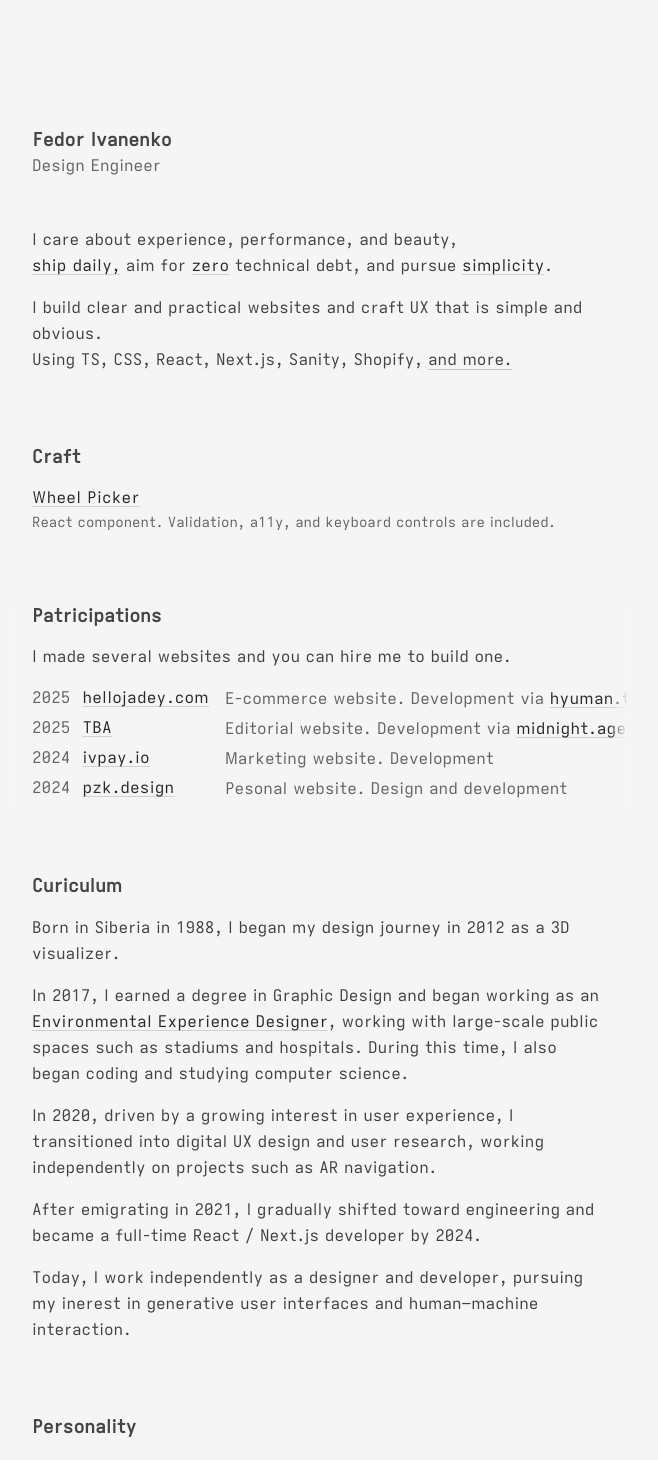
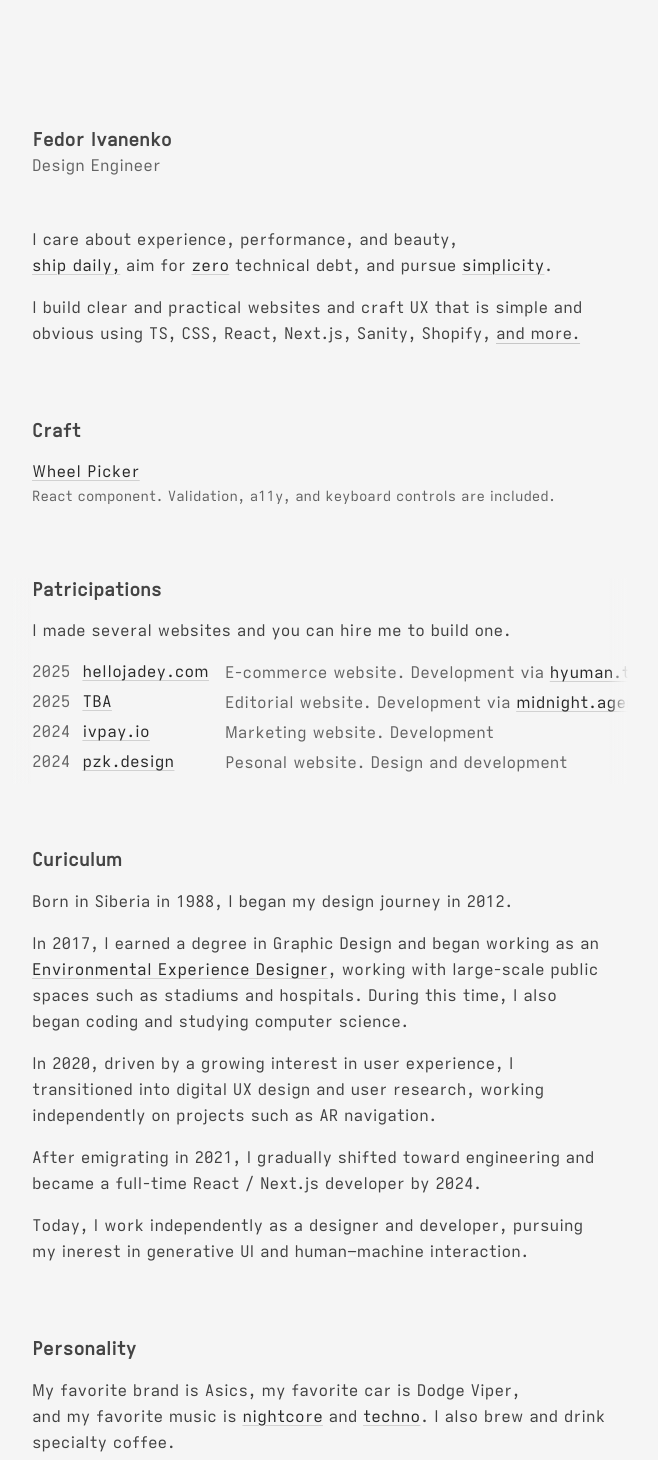
Before and after one commit to fedorivanenko/fedor-ivanenko-personal-website, a Next.js app: page / in a window 1280 px wide. Shown: the top 1460 px of the page, without its empty margins (320-978 px from the left). Built offline with nearby package versions, Linux system fonts and the light colour scheme.

Commit message:
text tweaks

```diff
--- a/app/page.tsx
+++ b/app/page.tsx
@@ -37,8 +37,7 @@ function BioPanel() {
           <div>
             <p className="inline">
               I build clear and practical websites and craft UX that is simple
-              and obvious. <br className="hidden md:block" />
-              Using TS, CSS, React, Next.js, Sanity, Shopify,
+              and obvious using TS, CSS, React, Next.js, Sanity, Shopify,
             </p>{" "}
             <details className="group inline-block open:contents">
               <summary className="inline group-open:hidden">and more.</summary>
@@ -237,7 +236,7 @@ function CuriculumPanel() {
     <Section>
       <h2>Curiculum</h2>
       <div className="prose">
-        <p>Born in Siberia in 1988, I began my design journey in 2012 as a 3D visualizer.</p>
+        <p>Born in Siberia in 1988, I began my design journey in 2012.</p>
         <p>
           In 2017, I earned a degree in Graphic Design and began working as an
           <InlineLinkButton
@@ -260,7 +259,7 @@ function CuriculumPanel() {
         </p>
         <p>
           Today, I work independently as a designer and developer, pursuing my
-          inerest in generative user interfaces and human{"–"}machine
+          inerest in generative UI and human{"–"}machine
           interaction.
         </p>
       </div>
```
